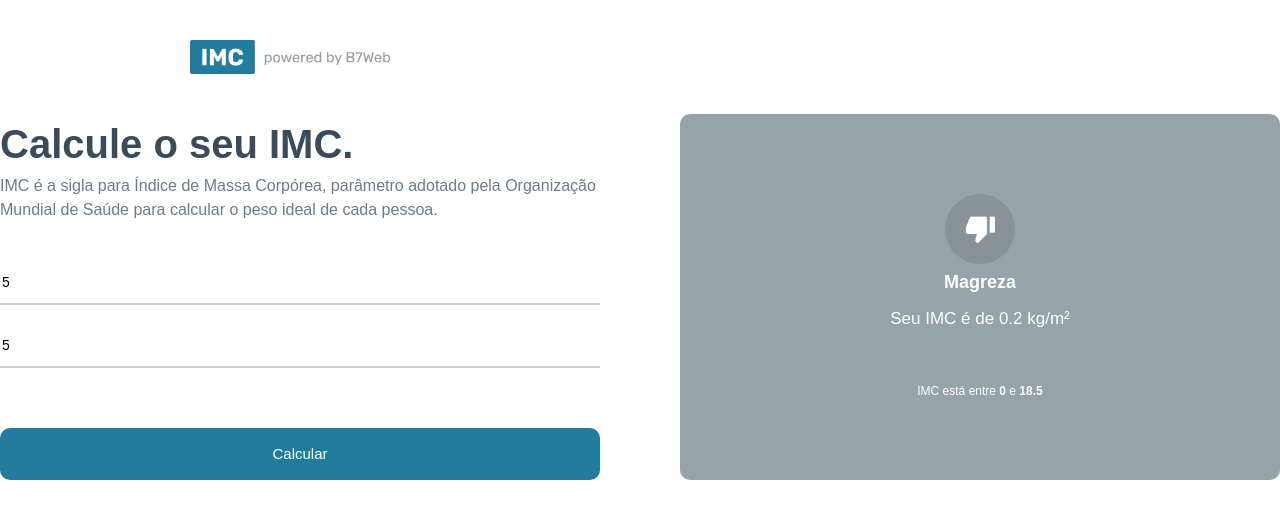
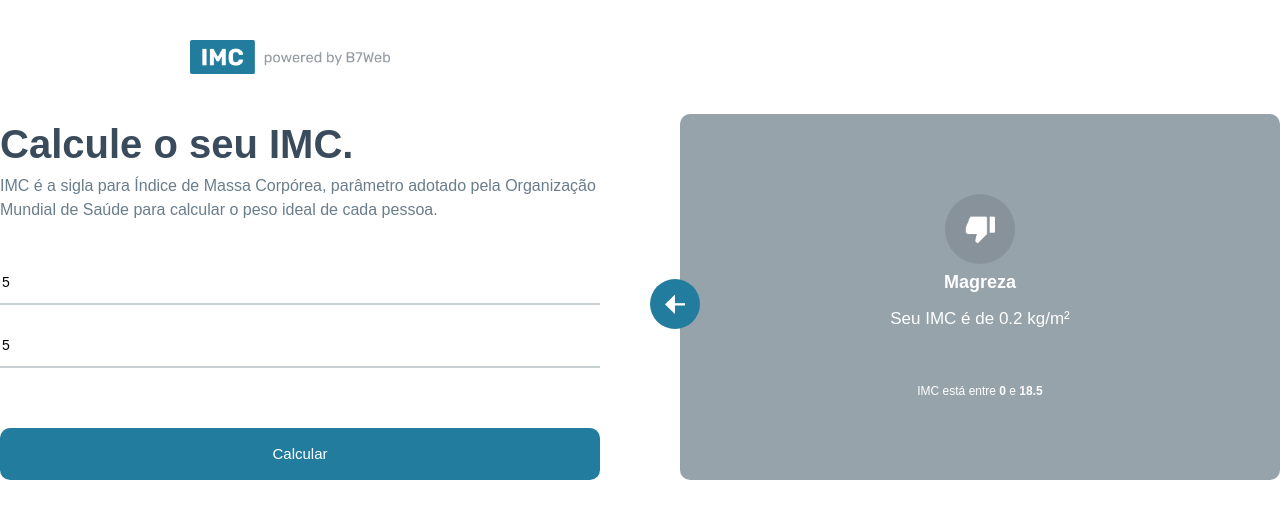
Before and after one commit to Flavianna-Saldanha/calc-imc, a Next.js app: page / in a window 1280 px wide. Both pictures are taken after typing "5", "5" into the empty fields and a click on the button "Calcular". Shown: the top 518 px of the page. Built offline with nearby package versions, Linux system fonts and the light colour scheme.

Commit message:
Calculando o IMC

```diff
--- a/app/Page.module.css
+++ b/app/Page.module.css
@@ -77,3 +77,22 @@
 	display: flex;
 
 }
+
+.container .rightSide .rightArrow {
+	position: absolute;
+	background-color: #227C9D;
+	width: 50px;
+	height: 50px;
+	border-radius: 50%;
+	display: flex;
+	justify-content: center;
+	align-items: center;
+	cursor: pointer;
+	margin-left: -30px;
+	margin-top: 165px;
+	transition: all ease .3s;
+}
+
+.container .rightSide .rightArrow:hover {
+	opacity: .8;
+}
--- a/app/page.tsx
+++ b/app/page.tsx
@@ -5,7 +5,7 @@
 import powered from "@/src/assets/powered.png";
 import { useState } from 'react';
 import { GridItem } from '@/src/components/GridItem/gridItem';
-
+import leftArrowImage from '@/src/assets/leftarrow.png';
 import { levels, calculateImc, Level } from '@/src/helpers/imc';
 
 
@@ -20,6 +20,12 @@
 		} else {
 			alert("Digite todos os campos.");
 		}
+	}
+
+	const handleBackButton = () => {
+		setToShow(null);
+		setHeightField(0);
+		setWeightField(0);
 	}
 
 	return (
@@ -64,7 +70,13 @@
 					}
 					{toShow &&
 						<div className={styles.rightBig}>
-							<div className={styles.rightArrow}></div>
+							<div className={styles.rightArrow} onClick={handleBackButton}>
+								<Image
+									src={leftArrowImage}
+									width={20}
+									alt="left Arrow Image"
+								/>
+							</div>
 							<GridItem item={toShow}/>
 						</div>
 					}
```
